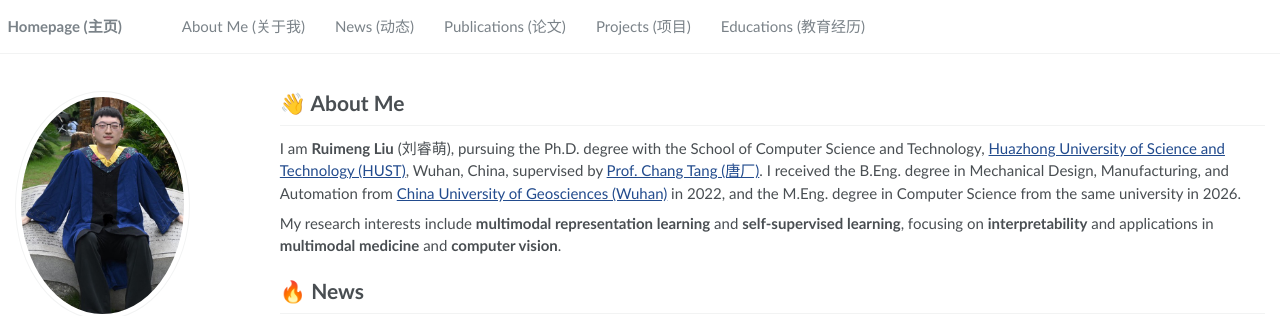
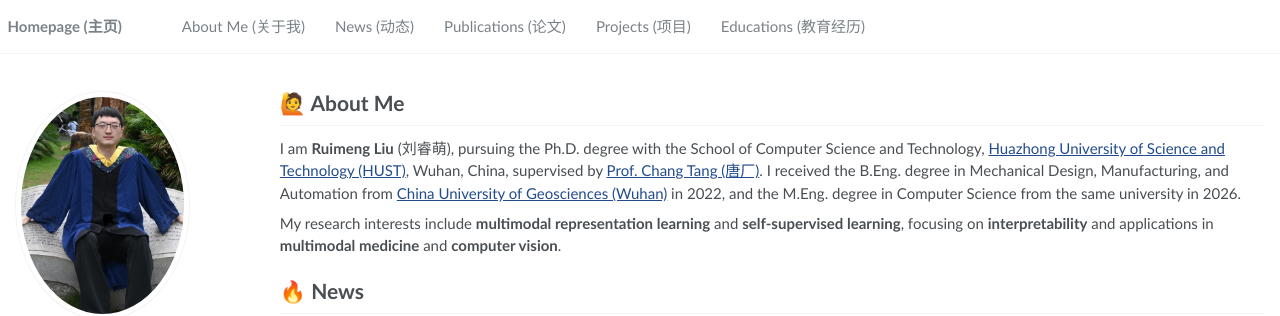
Before and after one commit to cleste-pome/cleste-pome.github.io, a Jekyll site: the page built from _pages/about.md, in a window 1280 px wide and 1399 px high. Shown: the top 316 px of the window. Built offline with Jekyll 4.4.1, drawn with Linux system fonts in a browser that asks for light colours; some web fonts are replaced.

```diff
--- a/_pages/about.md
+++ b/_pages/about.md
@@ -10,7 +10,7 @@ redirect_from:
 
 <span class='anchor' id='about-me'></span>
 
-# 👋 About Me
+# 🙋 About Me
 
 I am **Ruimeng Liu** (刘睿萌), pursuing the Ph.D. degree with the School of Computer Science and Technology, [Huazhong University of Science and Technology (HUST)](https://www.hust.edu.cn/), Wuhan, China, supervised by [Prof. Chang Tang (唐厂)](https://tangchang.net/). I received the B.Eng. degree in Mechanical Design, Manufacturing, and Automation from [China University of Geosciences (Wuhan)](https://www.cug.edu.cn/) in 2022, and the M.Eng. degree in Computer Science from the same university in 2026.
 
```
